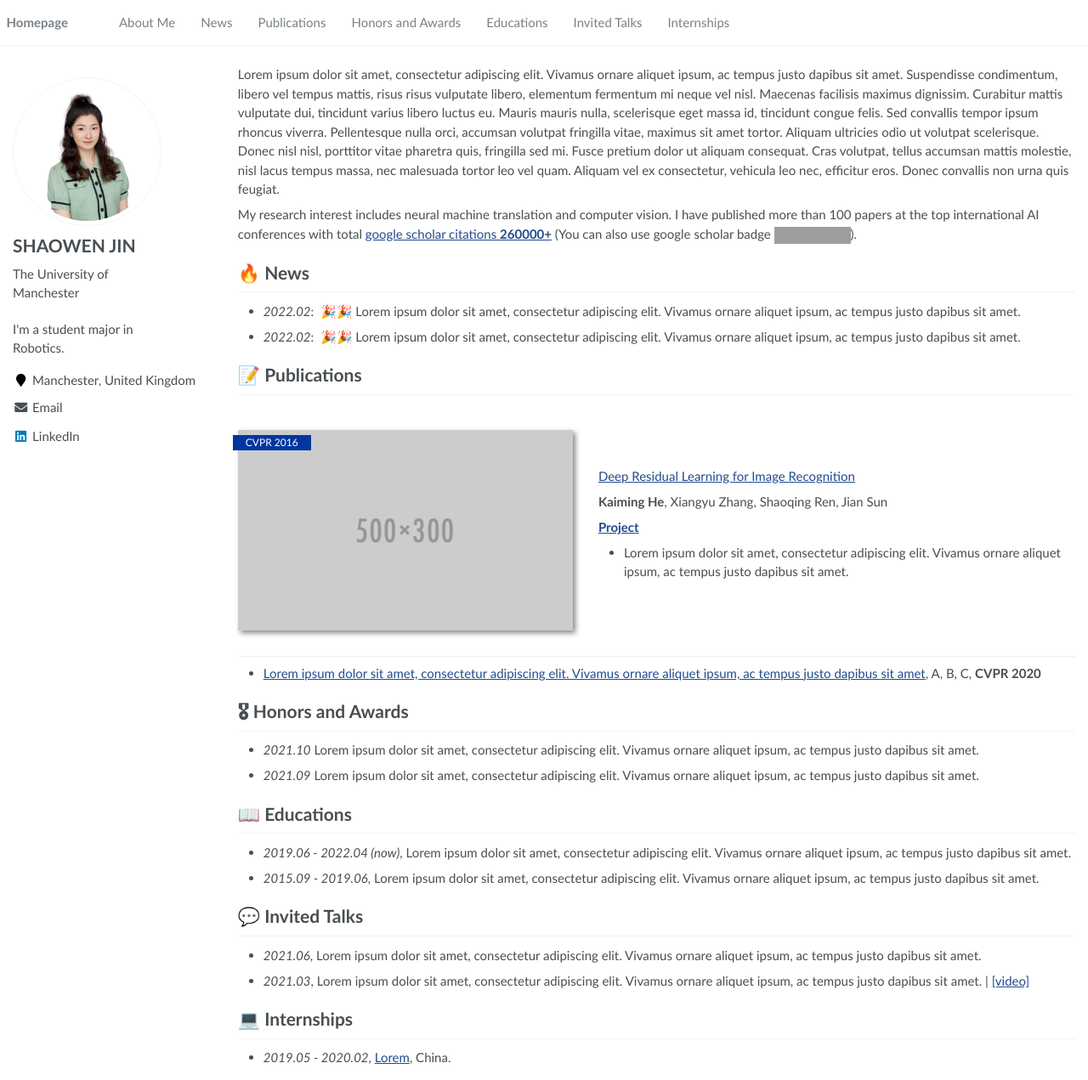
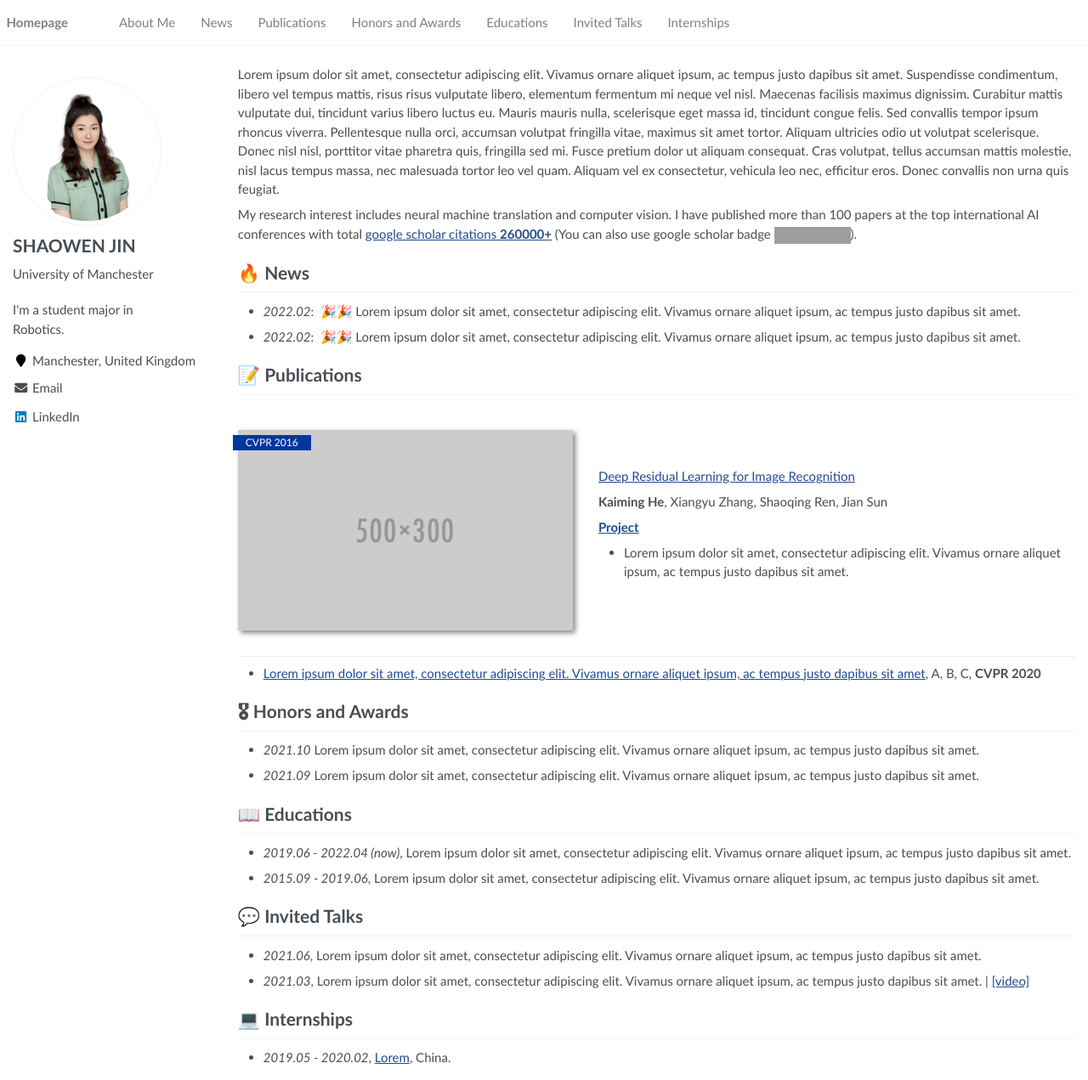
Before and after one commit to SHAOWENJIN/shaowenjin.github.io, a Jekyll site: the page built from _pages/about.md, in a window 1280 px wide and 1271 px high. Shown: the whole window at 85% size. Built offline with Jekyll 4.4.1, drawn with Linux system fonts in a browser that asks for light colours; grey boxes are pictures that could not be loaded.

Commit message:
Update bio and LinkedIn URL format in config

```diff
--- a/_config.yml
+++ b/_config.yml
@@ -23,7 +23,7 @@
 author:
   name             : "SHAOWEN JIN"
   avatar           : "images/personal-512.png"
-  bio              : "The University of Manchester"
+  bio              : "University of Manchester"
   location         : "Manchester, United Kingdom"
   employer         :
   pubmed           :
@@ -43,7 +43,7 @@
   instagram        :
   impactstory      : # e.g., "https://profiles.impactstory.org/u/xxxx-xxxx-xxxx-xxxx"
   lastfm           :
-  linkedin         : "https://www.linkedin.com/in/shaowen-jin" # e.g., "linkedin username"
+  linkedin         : "shaowen-jin" # e.g., "linkedin username"
   dblp             : # e.g., "https://dblp.org/pid/xx/xxxx.html"
   orcid            : # e.g., "https://orcid.org/xxxx"
   pinterest        :
```
